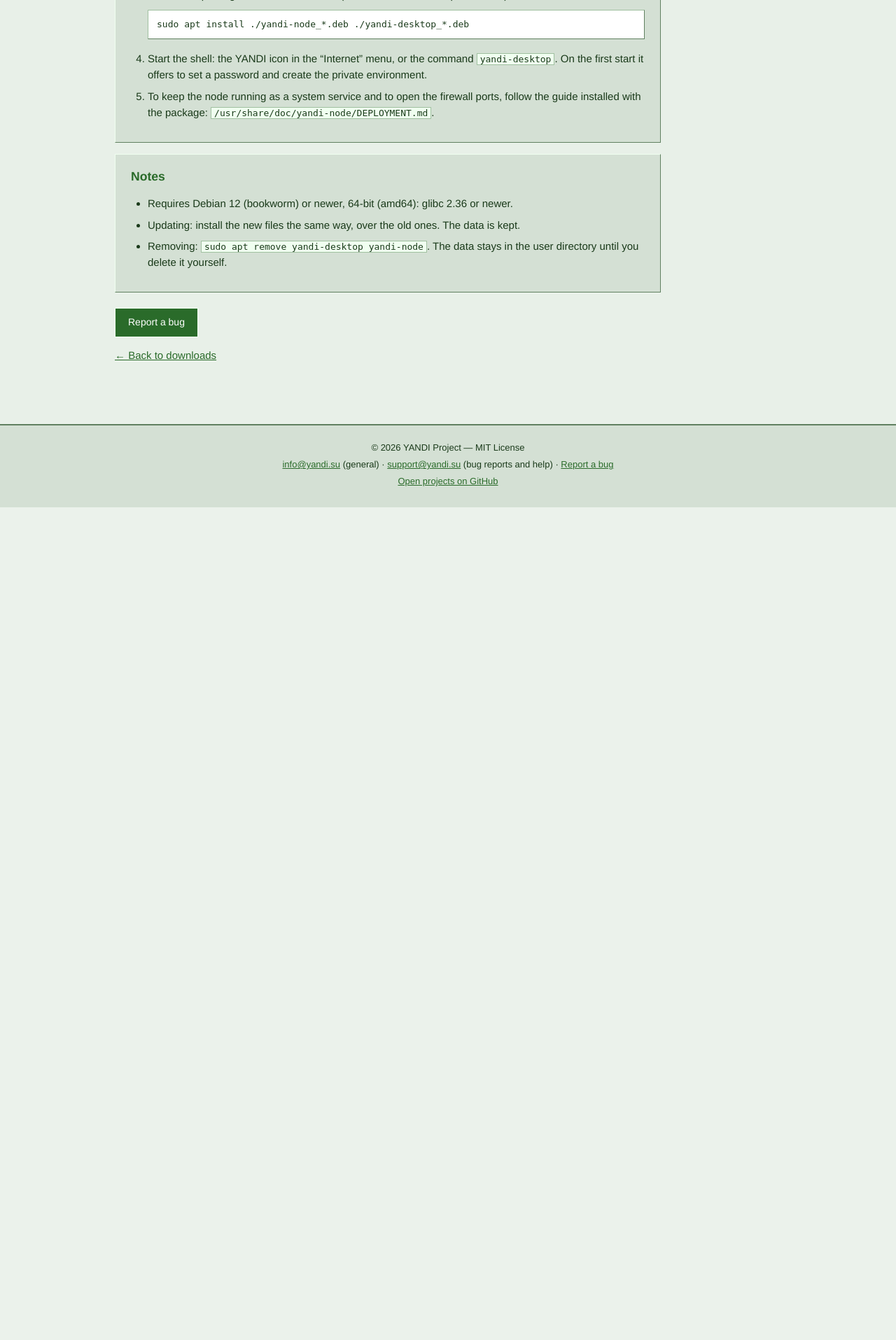
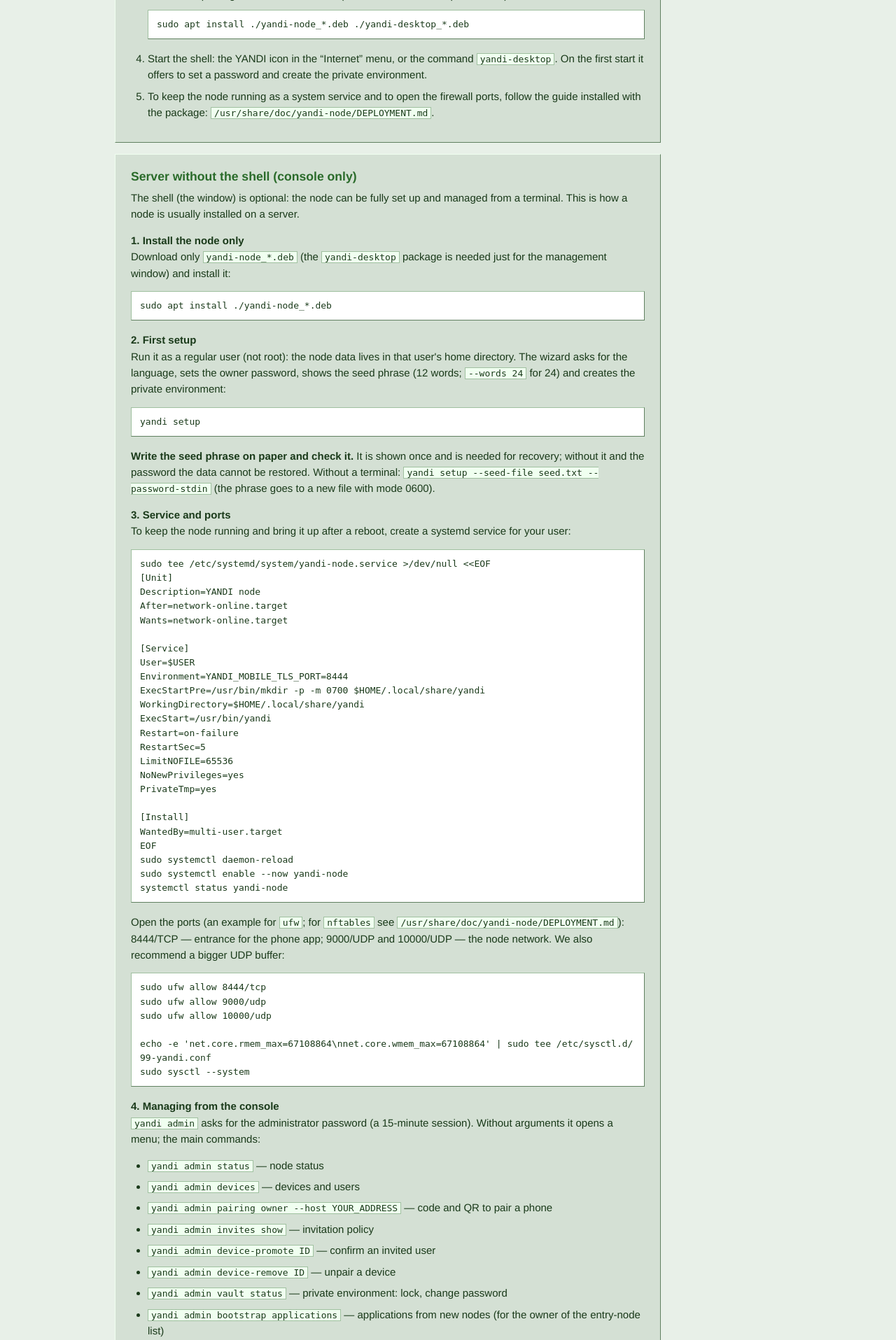
Before and after one commit to ispolkom/node, a PHP site: page /network/downloads/debian/index.php in a window 1280 px wide. Shown: the part 1674-3589 px from the top of the page at 70% size. Before the commit the page ends 2399 px from the top, so only its background shows below. Run offline with PHP 8.4, Linux system fonts and the light colour scheme.

Commit message:
feat(site): общий блок «Сервер без оболочки (консоль)» на страницах Debian и Ubuntu (ru/en)
Co-Authored-By: Claude Sonnet 5.5 <noreply@anthropic.com>

```diff
--- /dev/null
+++ b/deploy/site/yandi.su/includes/cli_guide.php
@@ -0,0 +1,71 @@
+<?php
+// Общий блок «Сервер без оболочки (консоль)» для страниц Debian и Ubuntu (русский и английский). Правится в одном месте.
+function yandi_cli_guide(string $lang): void {
+    $ru = $lang === 'ru';
+    $unit = <<<'UNIT'
+sudo tee /etc/systemd/system/yandi-node.service >/dev/null <<EOF
+[Unit]
+Description=YANDI node
+After=network-online.target
+Wants=network-online.target
+
+[Service]
+User=$USER
+Environment=YANDI_MOBILE_TLS_PORT=8444
+ExecStartPre=/usr/bin/mkdir -p -m 0700 $HOME/.local/share/yandi
+WorkingDirectory=$HOME/.local/share/yandi
+ExecStart=/usr/bin/yandi
+Restart=on-failure
+RestartSec=5
+LimitNOFILE=65536
+NoNewPrivileges=yes
+PrivateTmp=yes
+
+[Install]
+WantedBy=multi-user.target
+EOF
+sudo systemctl daemon-reload
+sudo systemctl enable --now yandi-node
+systemctl status yandi-node
+UNIT;
+    $t = $ru ? [
+        'h' => 'Сервер без оболочки (только консоль)',
+        'lead' => 'Оболочка (окно) не обязательна: узел полностью настраивается и управляется из терминала. Так обычно ставят узел на сервер.',
+        's1' => 'Установка только узла', 'p1' => 'Скачайте только <code>yandi-node_*.deb</code> (пакет оболочки <code>yandi-desktop</code> нужен лишь для окна управления) и установите:',
+        's2' => 'Первая настройка', 'p2' => 'Запускайте от обычного пользователя (не от root): данные узла лежат в его домашней папке. Мастер спросит язык, задаст пароль владельца, покажет сид-фразу (12 слов; <code>--words 24</code> для 24) и создаст закрытую среду:',
+        'w2' => '<strong>Запишите сид-фразу на бумагу и проверьте.</strong> Она показывается один раз и нужна для восстановления; без неё и пароля данные не вернуть. Без терминала: <code>yandi setup --seed-file seed.txt --password-stdin</code> (фраза пишется в новый файл с правами 0600).',
+        's3' => 'Служба и порты', 'p3' => 'Чтобы узел работал сам и поднимался после перезагрузки, создайте службу systemd для вашего пользователя:',
+        'p3b' => 'Откройте порты (пример для <code>ufw</code>; для <code>nftables</code> см. <code>/usr/share/doc/yandi-node/DEPLOYMENT.md</code>): 8444/TCP — вход для приложения на телефоне; 9000/UDP и 10000/UDP — сеть узлов. Рекомендуем и увеличить буфер UDP:',
+        's4' => 'Управление из консоли', 'p4' => 'Команда <code>yandi admin</code> спрашивает пароль администратора (сеанс 15 минут). Без аргументов открывает меню; основные команды:',
+        'c4' => ['yandi admin status' => 'состояние узла', 'yandi admin devices' => 'устройства и пользователи', 'yandi admin pairing owner --host ВАШ_АДРЕС' => 'код и QR для сопряжения телефона', 'yandi admin invites show' => 'политика приглашений', 'yandi admin device-promote ID' => 'подтвердить приглашённого пользователя', 'yandi admin device-remove ID' => 'отвязать устройство', 'yandi admin vault status' => 'закрытая среда: замок, смена пароля', 'yandi admin bootstrap applications' => 'заявки новых узлов (для владельца списка входных узлов)'],
+        's5' => 'Подключение телефона', 'p5' => 'Выполните <code>yandi admin pairing owner --host ВАШ_ВНЕШНИЙ_АДРЕС</code>: узел покажет код сопряжения и QR. В приложении YANDI на первом экране наведите камеру на QR или вставьте текст кода (он начинается с <code>YANDI-PAIR-1:</code>). Код одноразовый.',
+        's6' => 'Язык', 'p6' => 'Язык консоли: ключ <code>--lang ru|en</code>, переменная <code>YANDI_LANG=en</code> или сохранённый выбор (<code>~/.config/yandi/lang</code>). Без выбора берётся язык системы.',
+        's7' => 'Журнал, обновление, удаление',
+        'l7' => ['Журнал службы: <code>journalctl -u yandi-node -f</code>.', 'Обновление: установите новый пакет поверх старого (<code>sudo apt install ./yandi-node_*.deb</code>), затем <code>sudo systemctl restart yandi-node</code>. Данные сохраняются.', 'Удаление программы с сохранением данных: <code>sudo apt remove yandi-node</code>. Полное удаление вместе с данными (затирает и удаляет без следа): <code>sudo apt purge yandi-node</code>; перед этим убедитесь, что сид-фраза записана.'],
+    ] : [
+        'h' => 'Server without the shell (console only)',
+        'lead' => 'The shell (the window) is optional: the node can be fully set up and managed from a terminal. This is how a node is usually installed on a server.',
+        's1' => 'Install the node only', 'p1' => 'Download only <code>yandi-node_*.deb</code> (the <code>yandi-desktop</code> package is needed just for the management window) and install it:',
+        's2' => 'First setup', 'p2' => 'Run it as a regular user (not root): the node data lives in that user\'s home directory. The wizard asks for the language, sets the owner password, shows the seed phrase (12 words; <code>--words 24</code> for 24) and creates the private environment:',
+        'w2' => '<strong>Write the seed phrase on paper and check it.</strong> It is shown once and is needed for recovery; without it and the password the data cannot be restored. Without a terminal: <code>yandi setup --seed-file seed.txt --password-stdin</code> (the phrase goes to a new file with mode 0600).',
+        's3' => 'Service and ports', 'p3' => 'To keep the node running and bring it up after a reboot, create a systemd service for your user:',
+        'p3b' => 'Open the ports (an example for <code>ufw</code>; for <code>nftables</code> see <code>/usr/share/doc/yandi-node/DEPLOYMENT.md</code>): 8444/TCP — entrance for the phone app; 9000/UDP and 10000/UDP — the node network. We also recommend a bigger UDP buffer:',
+        's4' => 'Managing from the console', 'p4' => '<code>yandi admin</code> asks for the administrator password (a 15-minute session). Without arguments it opens a menu; the main commands:',
+        'c4' => ['yandi admin status' => 'node status', 'yandi admin devices' => 'devices and users', 'yandi admin pairing owner --host YOUR_ADDRESS' => 'code and QR to pair a phone', 'yandi admin invites show' => 'invitation policy', 'yandi admin device-promote ID' => 'confirm an invited user', 'yandi admin device-remove ID' => 'unpair a device', 'yandi admin vault status' => 'private environment: lock, change password', 'yandi admin bootstrap applications' => 'applications from new nodes (for the owner of the entry-node list)'],
+        's5' => 'Connecting a phone', 'p5' => 'Run <code>yandi admin pairing owner --host YOUR_PUBLIC_ADDRESS</code>: the node prints a pairing code and a QR. On the first screen of the YANDI app point the camera at the QR or paste the code text (it starts with <code>YANDI-PAIR-1:</code>). The code is single-use.',
+        's6' => 'Language', 'p6' => 'Console language: the <code>--lang ru|en</code> option, the <code>YANDI_LANG=en</code> variable or the saved choice (<code>~/.config/yandi/lang</code>). Without a choice the system language is used.',
+        's7' => 'Log, updating, removal',
+        'l7' => ['Service log: <code>journalctl -u yandi-node -f</code>.', 'Updating: install the new package over the old one (<code>sudo apt install ./yandi-node_*.deb</code>), then <code>sudo systemctl restart yandi-node</code>. The data is kept.', 'Removing the program but keeping the data: <code>sudo apt remove yandi-node</code>. Complete removal together with the data (wiped without a trace): <code>sudo apt purge yandi-node</code>; make sure the seed phrase is written down first.'],
+    ];
+    $sysctl = "sudo ufw allow 8444/tcp\nsudo ufw allow 9000/udp\nsudo ufw allow 10000/udp\n\necho -e 'net.core.rmem_max=67108864\\nnet.core.wmem_max=67108864' | sudo tee /etc/sysctl.d/99-yandi.conf\nsudo sysctl --system";
+    ?>
+    <div class="download-steps"><h3><?= $t['h'] ?></h3><p><?= $t['lead'] ?></p>
+    <h4>1. <?= $t['s1'] ?></h4><p><?= $t['p1'] ?></p><pre>sudo apt install ./yandi-node_*.deb</pre>
+    <h4>2. <?= $t['s2'] ?></h4><p><?= $t['p2'] ?></p><pre>yandi setup</pre><p><?= $t['w2'] ?></p>
+    <h4>3. <?= $t['s3'] ?></h4><p><?= $t['p3'] ?></p><pre><?= htmlspecialchars($unit, ENT_QUOTES) ?></pre><p><?= $t['p3b'] ?></p><pre><?= htmlspecialchars($sysctl, ENT_QUOTES) ?></pre>
+    <h4>4. <?= $t['s4'] ?></h4><p><?= $t['p4'] ?></p><ul><?php foreach ($t['c4'] as $cmd => $what): ?><li><code><?= htmlspecialchars($cmd, ENT_QUOTES) ?></code> — <?= $what ?></li><?php endforeach; ?></ul>
+    <h4>5. <?= $t['s5'] ?></h4><p><?= $t['p5'] ?></p>
+    <h4>6. <?= $t['s6'] ?></h4><p><?= $t['p6'] ?></p>
+    <h4>7. <?= $t['s7'] ?></h4><ul><?php foreach ($t['l7'] as $l): ?><li><?= $l ?></li><?php endforeach; ?></ul></div>
+    <?php
+}
--- a/deploy/site/yandi.su/network/downloads/_page.php
+++ b/deploy/site/yandi.su/network/downloads/_page.php
@@ -28,6 +28,7 @@ $rel = $downloadRelease !== null ? (YANDI_RELEASES[$downloadRelease] ?? null) :
     <h3>Compatibility</h3><p><?= e($rel['compat']['en']) ?></p></div>
     <?php endif; ?>
     <div class="download-steps"><h3>Installation</h3><ol><?php foreach ($downloadSteps as $step): ?><li><?= $step ?></li><?php endforeach; ?></ol></div>
+    <?php if (!empty($downloadCli)) { require_once __DIR__ . '/../../includes/cli_guide.php'; yandi_cli_guide('en'); } ?>
     <?php if (!empty($downloadNotes)): ?><div class="download-steps"><h3>Notes</h3><ul><?php foreach ($downloadNotes as $n): ?><li><?= $n ?></li><?php endforeach; ?></ul></div><?php endif; ?>
     <p><a class="btn" href="/network/report/">Report a bug</a></p>
     <p><a href="/network/">← Back to downloads</a></p>
--- a/deploy/site/yandi.su/network/downloads/debian/index.php
+++ b/deploy/site/yandi.su/network/downloads/debian/index.php
@@ -4,4 +4,5 @@ $downloadStatus = 'Test build available';
 $downloadDescription = 'The node (background program with the network layer) and the desktop shell (the control window). Install both packages of the same version together.';
 $downloadSteps = ['Download both files into one folder: <code>yandi-node_*.deb</code> and <code>yandi-desktop_*.deb</code>.', 'Optional, check the files: <pre>sha256sum yandi-node_*.deb yandi-desktop_*.deb</pre> and compare with the sums above.', 'Install both packages with one command (APT will resolve the dependencies): <pre>sudo apt install ./yandi-node_*.deb ./yandi-desktop_*.deb</pre>', 'Start the shell: the YANDI icon in the “Internet” menu, or the command <code>yandi-desktop</code>. On the first start it offers to set a password and create the private environment.', 'To keep the node running as a system service and to open the firewall ports, follow the guide installed with the package: <code>/usr/share/doc/yandi-node/DEPLOYMENT.md</code>.'];
 $downloadNotes = ['Requires Debian 12 (bookworm) or newer, 64-bit (amd64): glibc 2.36 or newer.', 'Updating: install the new files the same way, over the old ones. The data is kept.', 'Removing: <code>sudo apt remove yandi-desktop yandi-node</code>. The data stays in the user directory until you delete it yourself.'];
+$downloadCli = true;
 require __DIR__ . '/../_page.php';
--- a/deploy/site/yandi.su/network/downloads/ubuntu/index.php
+++ b/deploy/site/yandi.su/network/downloads/ubuntu/index.php
@@ -4,4 +4,5 @@ $downloadStatus = 'Test build available';
 $downloadDescription = 'The same two .deb packages as for Debian: the node and the desktop shell. Install both packages of the same version together.';
 $downloadSteps = ['Download both files into one folder: <code>yandi-node_*.deb</code> and <code>yandi-desktop_*.deb</code> (below).', 'Optional, check the files: <pre>sha256sum yandi-node_*.deb yandi-desktop_*.deb</pre> and compare with the sums above.', 'Install both packages with one command: <pre>sudo apt install ./yandi-node_*.deb ./yandi-desktop_*.deb</pre>', 'Start the shell from the application menu (YANDI) or with <code>yandi-desktop</code>. On the first start it offers to set a password and create the private environment.', 'To keep the node running as a system service and to open the firewall ports, follow <code>/usr/share/doc/yandi-node/DEPLOYMENT.md</code>.'];
 $downloadNotes = ['The packages are built on Debian 12 and need glibc 2.36 or newer: Ubuntu 24.04 and newer. Ubuntu 22.04 is too old.', 'The packages have not been tested on Ubuntu yet.', 'Removing: <code>sudo apt remove yandi-desktop yandi-node</code>.'];
+$downloadCli = true;
 require __DIR__ . '/../_page.php';
--- a/deploy/site/yandi.su/ru/network/downloads/_page.php
+++ b/deploy/site/yandi.su/ru/network/downloads/_page.php
@@ -28,6 +28,7 @@ $rel = $downloadRelease !== null ? (YANDI_RELEASES[$downloadRelease] ?? null) :
     <h3>Совместимость</h3><p><?= e($rel['compat']['ru']) ?></p></div>
     <?php endif; ?>
     <div class="download-steps"><h3>Установка</h3><ol><?php foreach ($downloadSteps as $step): ?><li><?= $step ?></li><?php endforeach; ?></ol></div>
+    <?php if (!empty($downloadCli)) { require_once __DIR__ . '/../../includes/cli_guide.php'; yandi_cli_guide('ru'); } ?>
     <?php if (!empty($downloadNotes)): ?><div class="download-steps"><h3>Примечания</h3><ul><?php foreach ($downloadNotes as $n): ?><li><?= $n ?></li><?php endforeach; ?></ul></div><?php endif; ?>
     <p><a class="btn" href="/ru/network/report/">Сообщить об ошибке</a></p>
     <p><a href="/ru/network/">← Вернуться к загрузкам</a></p>
--- a/deploy/site/yandi.su/ru/network/downloads/debian/index.php
+++ b/deploy/site/yandi.su/ru/network/downloads/debian/index.php
@@ -4,4 +4,5 @@ $downloadStatus = 'Тестовая сборка доступна';
 $downloadDescription = 'Узел (фоновая программа с сетевым слоем) и оболочка для компьютера (окно управления). Устанавливайте оба пакета одной версии вместе.';
 $downloadSteps = ['Скачайте оба файла в одну папку: <code>yandi-node_*.deb</code> и <code>yandi-desktop_*.deb</code>.', 'По желанию проверьте файлы: <pre>sha256sum yandi-node_*.deb yandi-desktop_*.deb</pre> и сравните с суммами выше.', 'Установите оба пакета одной командой (APT сам подтянет зависимости): <pre>sudo apt install ./yandi-node_*.deb ./yandi-desktop_*.deb</pre>', 'Запустите оболочку: значок YANDI в меню «Интернет» или команда <code>yandi-desktop</code>. При первом запуске она предложит задать пароль и создать закрытую среду.', 'Чтобы узел работал как системная служба и были открыты порты брандмауэра, следуйте руководству, которое ставится с пакетом: <code>/usr/share/doc/yandi-node/DEPLOYMENT.md</code>.'];
 $downloadNotes = ['Нужен Debian 12 (bookworm) или новее, 64 бита (amd64): glibc 2.36 или новее.', 'Обновление: установите новые файлы так же, поверх старых. Данные сохраняются.', 'Удаление: <code>sudo apt remove yandi-desktop yandi-node</code>. Данные остаются в каталоге пользователя, пока вы сами их не удалите.'];
+$downloadCli = true;
 require __DIR__ . '/../_page.php';
--- a/deploy/site/yandi.su/ru/network/downloads/ubuntu/index.php
+++ b/deploy/site/yandi.su/ru/network/downloads/ubuntu/index.php
@@ -4,4 +4,5 @@ $downloadStatus = 'Тестовая сборка доступна';
 $downloadDescription = 'Те же два пакета .deb, что и для Debian: узел и оболочка для компьютера. Устанавливайте оба пакета одной версии вместе.';
 $downloadSteps = ['Скачайте оба файла в одну папку: <code>yandi-node_*.deb</code> и <code>yandi-desktop_*.deb</code> (ниже).', 'По желанию проверьте файлы: <pre>sha256sum yandi-node_*.deb yandi-desktop_*.deb</pre> и сравните с суммами выше.', 'Установите оба пакета одной командой: <pre>sudo apt install ./yandi-node_*.deb ./yandi-desktop_*.deb</pre>', 'Запустите оболочку из меню приложений (YANDI) или командой <code>yandi-desktop</code>. При первом запуске она предложит задать пароль и создать закрытую среду.', 'Чтобы узел работал как системная служба и были открыты порты брандмауэра, следуйте <code>/usr/share/doc/yandi-node/DEPLOYMENT.md</code>.'];
 $downloadNotes = ['Пакеты собраны на Debian 12 и требуют glibc 2.36 или новее: Ubuntu 24.04 и новее. Ubuntu 22.04 слишком старая.', 'На Ubuntu пакеты пока не проверялись.', 'Удаление: <code>sudo apt remove yandi-desktop yandi-node</code>.'];
+$downloadCli = true;
 require __DIR__ . '/../_page.php';
```
